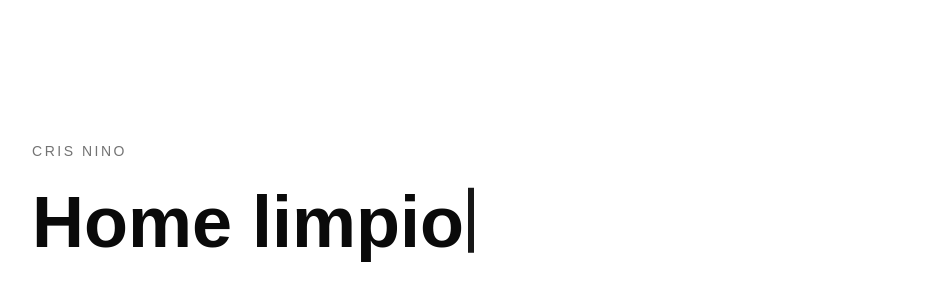
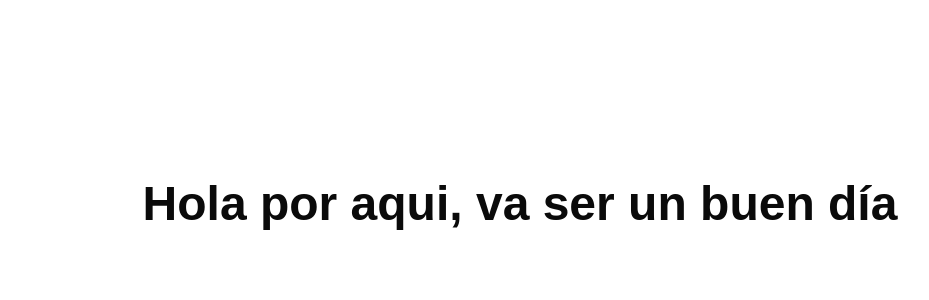
Before and after one commit to felipenino13/crisnnino, a Next.js app: page / in a window 1280 px wide. Shown: the part 196-496 px from the top of the page, without its empty margins (120-1049 px from the left). Built offline with nearby package versions, Linux system fonts and the light colour scheme.

Commit message:
regreso por que se habia perdido la pagina del babyshower

```diff
--- a/app/page.tsx
+++ b/app/page.tsx
@@ -1,27 +1,9 @@
-import { unstable_noStore as noStore } from "next/cache";
-
-import { TypingTitle } from "@/components/TypingTitle";
-import { getLatestBotContent } from "@/lib/db";
-
-export const dynamic = "force-dynamic";
-export const revalidate = 0;
-
-export default async function Home() {
-  noStore();
-
-  const { title, backgroundBody } = await getLatestBotContent();
-
+export default function Home() {
   return (
-    <main
-      className="min-h-screen bg-white text-neutral-950"
-      style={backgroundBody ? { backgroundColor: backgroundBody } : undefined}
-    >
-      <section className="mx-auto flex min-h-screen w-full max-w-5xl flex-col justify-center px-6 py-16">
-        <p className="mb-4 text-sm font-medium uppercase tracking-[0.18em] text-neutral-500">
-          Cris Nino
-        </p>
-        <TypingTitle text={title ?? "Home limpio"} />
-      </section>
+    <main className="flex min-h-screen items-center justify-center bg-white px-6 text-center text-neutral-950">
+      <h1 className="text-3xl font-semibold sm:text-5xl">
+        Hola por aqui, va ser un buen día
+      </h1>
     </main>
   );
 }
```
